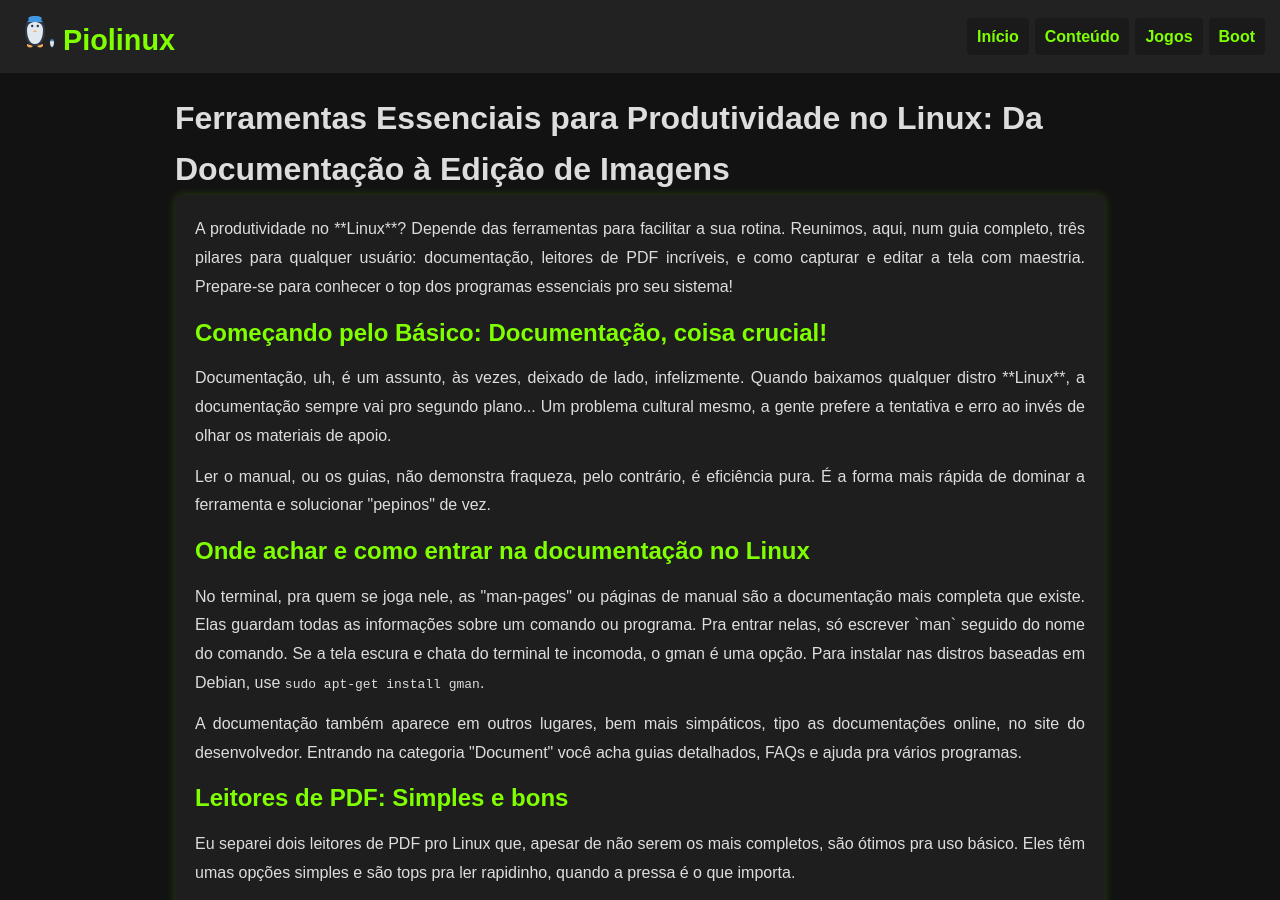
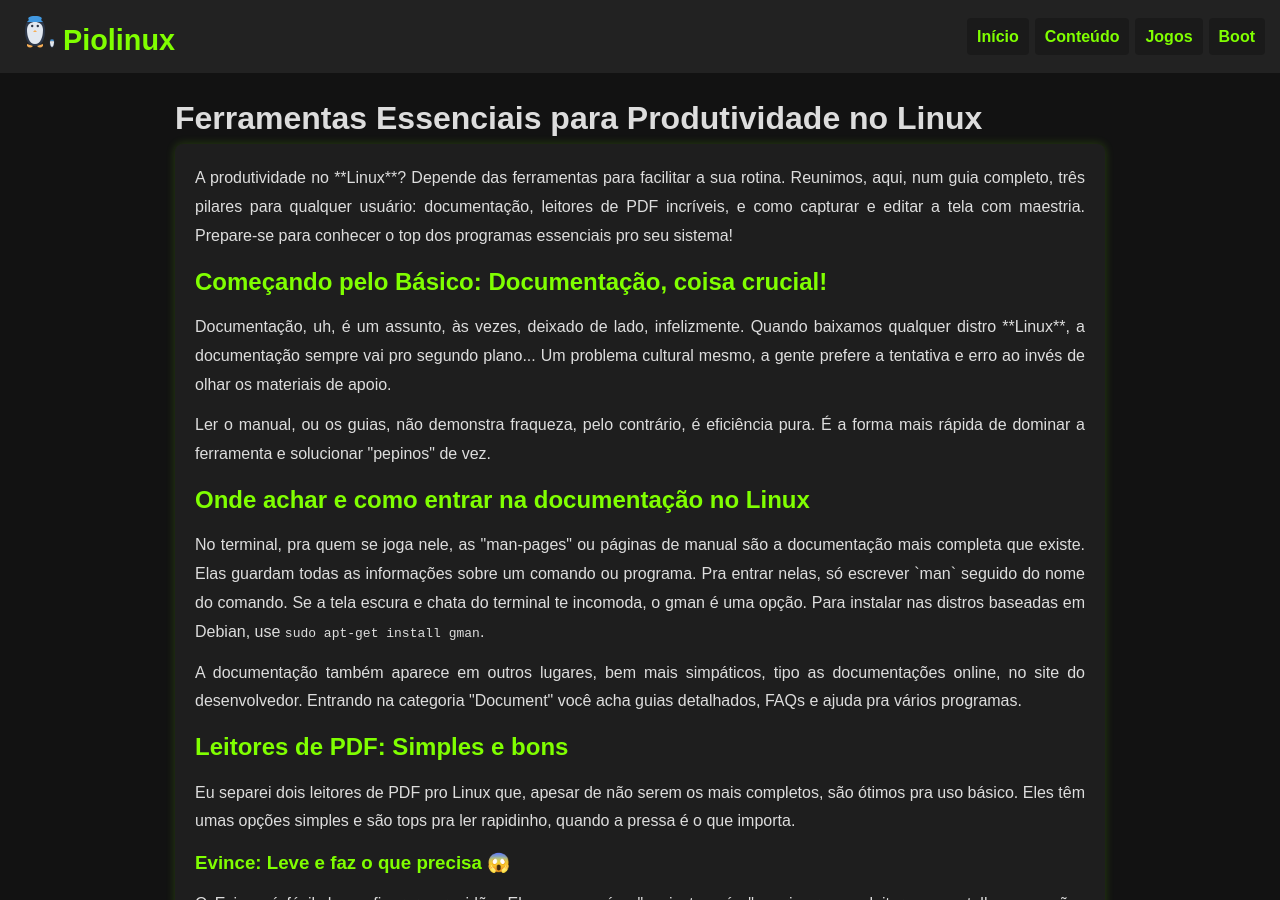
Before and after one commit to Piolinux/piolinux-site, a Jekyll site: the page built from _posts/2025-08-12-ferramentas-essenciais-para-produtividade-no-linux.md, in a window 1280 px wide and 900 px high. Built offline with Jekyll 4.4.1, drawn with Linux system fonts in a browser that asks for light colours.

Commit message:
Update 2025-08-12-ferramentas-essenciais-para-produtividade-no-linux.md

```diff
--- a/_posts/2025-08-12-ferramentas-essenciais-para-produtividade-no-linux.md
+++ b/_posts/2025-08-12-ferramentas-essenciais-para-produtividade-no-linux.md
@@ -1,6 +1,6 @@
 ---
 layout: default
-title: "Ferramentas Essenciais para Produtividade no Linux: Da Documentação à Edição de Imagens"
+title: "Ferramentas Essenciais para Produtividade no Linux"
 author: "Piolinux"
 date: 2025-08-12 11:28:42 -0300
 categories: [Linux, Produtividade, Ferramentas]
```
